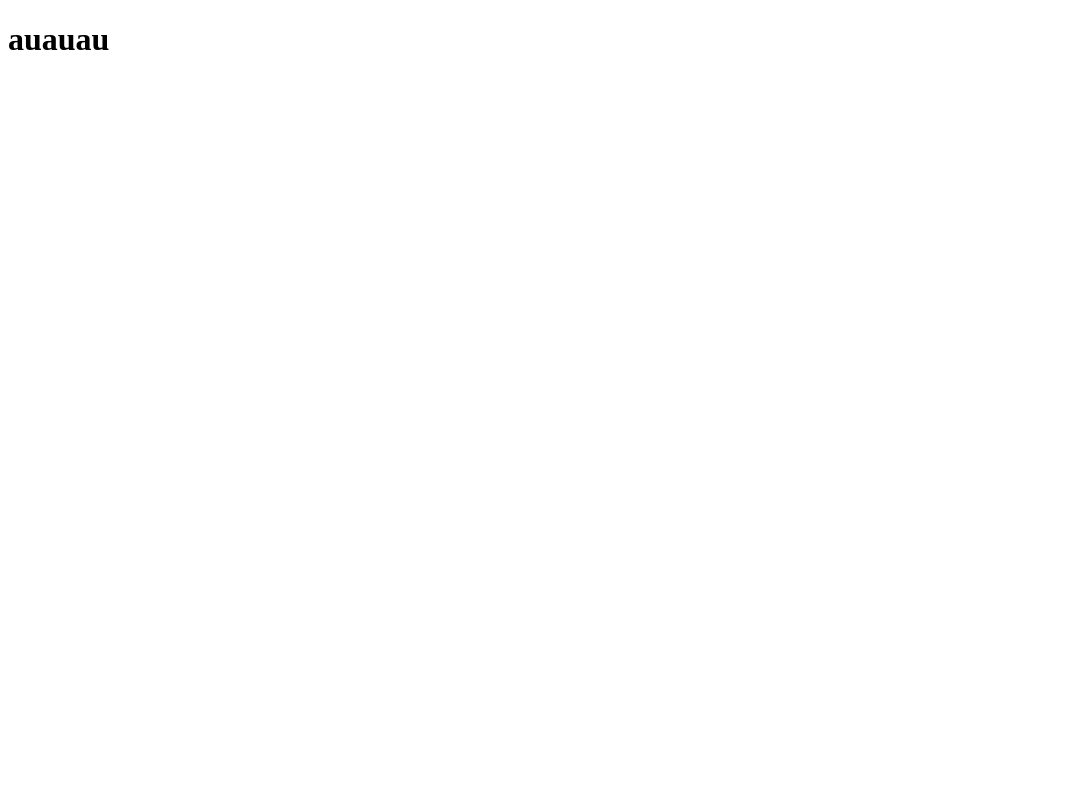
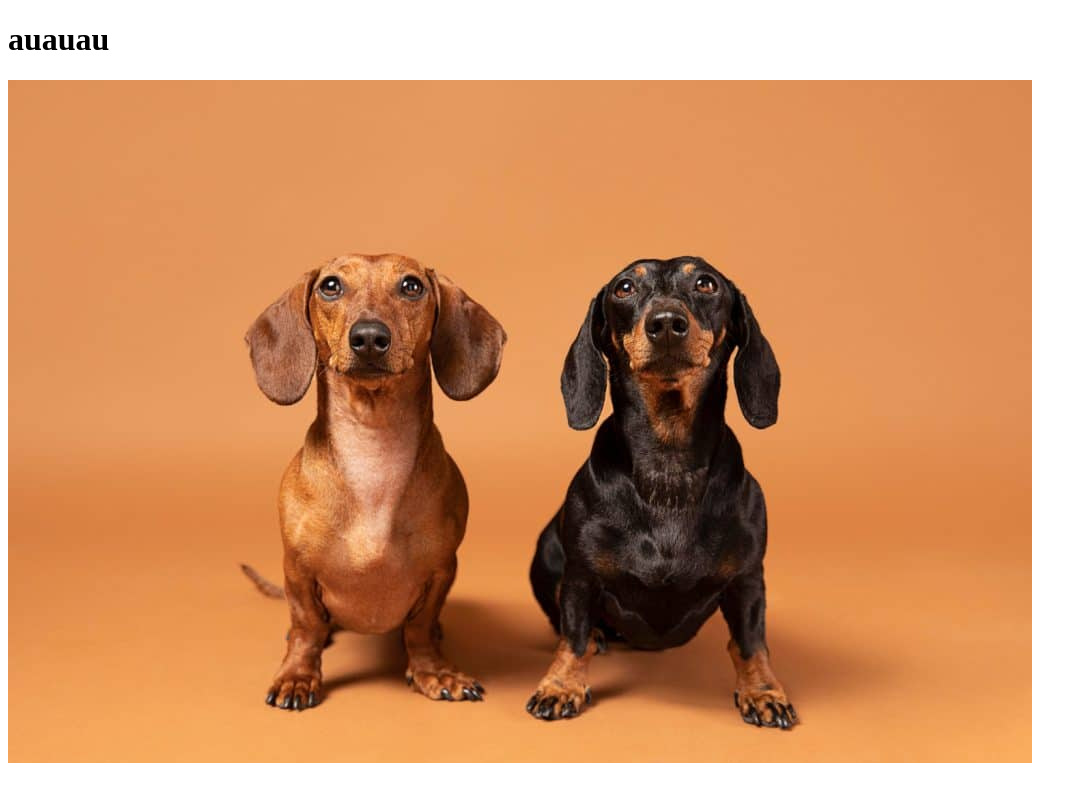
Before and after one commit to minhaw777/3-A, a plain HTML site: page index.html in a window 1280 px wide. Shown: the whole page, without its empty margins (0-1087 px from the left). Drawn offline with Linux system fonts and the light colour scheme.

Commit message:
imagem adicionada no html

```diff
--- a/index.html
+++ b/index.html
@@ -7,5 +7,6 @@
 </head>
 <body>
     <h1>auauau</h1>
-</body>
-</html>
+    <img src="salsicha.jpg" alt="">
+
+</head>
```
Also changed, not shown: salsicha.jpg (added).
